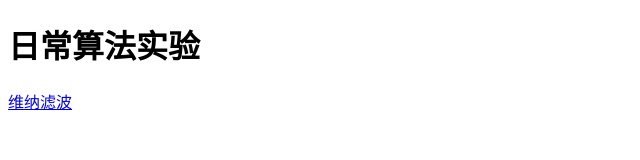
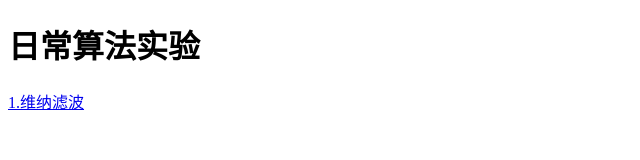
Before and after one commit to haozheshi/haozheshi.github.io, a plain HTML site: page index.html in a window 1280 px wide. Shown: the full height of the page, 0-640 px from the left. Drawn offline with Linux system fonts and the light colour scheme.

Commit message:
Update index.html

```diff
--- a/index.html
+++ b/index.html
@@ -7,7 +7,7 @@
   <body>
     <h1>日常算法实验</h1>
     <p>
-      <a href="https://haozheshi.github.io/study/wiener_filter.html">维纳滤波</a>
+      <a href="https://haozheshi.github.io/study/wiener_filter.html">1.维纳滤波</a>
     </p>
   </body>
 
```
